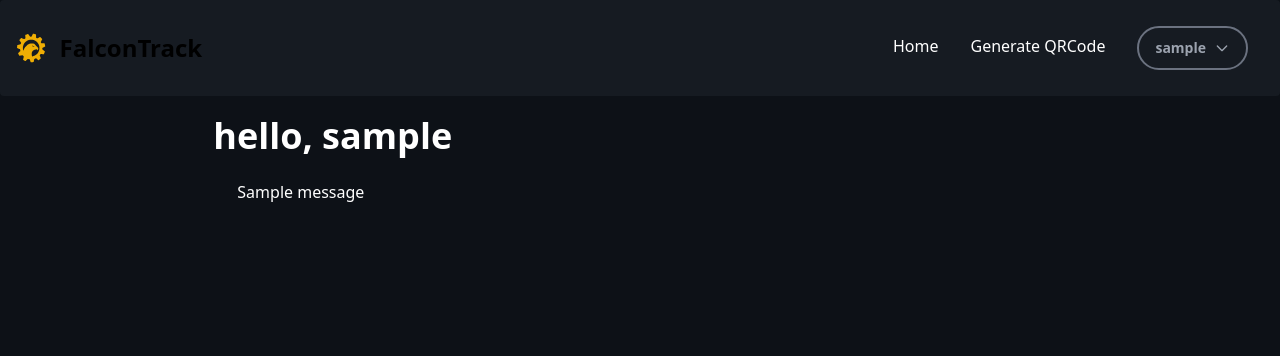
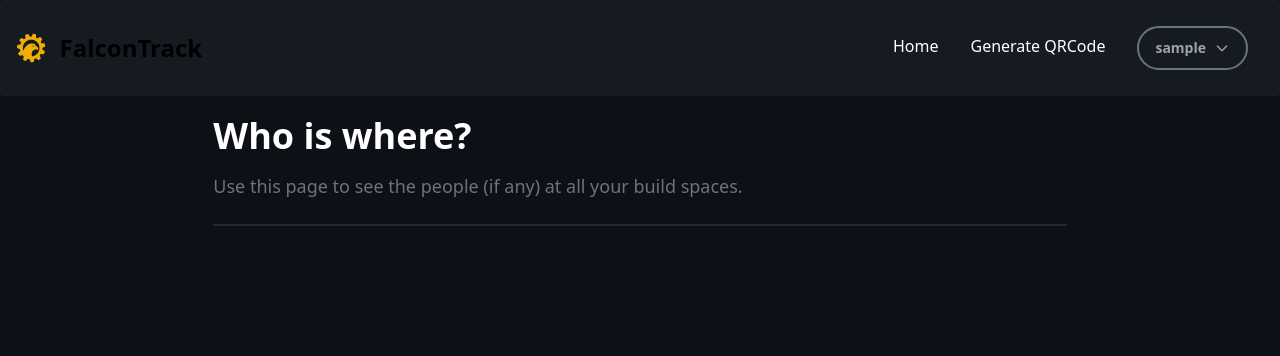
Before and after one commit to team4099/FalconTrack, a Flask app: page / in a window 1280 px wide. Shown: the top 356 px of the page. Run offline with Flask 2, Linux system fonts and the light colour scheme; the visitor is signed in with stand-in values (Sample User, id 1); data comes from the database, SQL or seed files in the repository; tables that the repository leaves empty hold one stand-in row (values such as "Sample post"); one stand-in notice (Sample message) is shown; some libraries are stand-ins or nearby versions.

Commit message:
display current locations of active students

```diff
--- a/app.py
+++ b/app.py
@@ -174,10 +174,26 @@ def set_base_param():
 
 @app.route("/")
 def homepage():
-
-    return render_template(
-        "index.html", title="Home", base=set_base_param(), flash_color="text-white"
-    )
+    if session["isLoggedIn"]:
+        students = Students.query.all()
+        locations = set()
+        active_students = set()
+        for student in students:
+            if student.checked_in:
+                active_students.add(student)
+                locations.add(
+                    Location.query.filter_by(name=student.cur_location).first()
+                )
+        return render_template(
+            "index.html",
+            title="Home",
+            base=set_base_param(),
+            flash_color="text-white",
+            locations=locations,
+            active_students=active_students,
+        )
+    else:
+        return redirect(url_for("login"))
 
 
 @app.route("/generate", methods=["GET", "POST"])
@@ -480,6 +496,10 @@ def process_attendance():
 
             location = Location.query.filter_by(name=location_name).first()
             if location != None:
+                if student.checked_in:
+                    student.cur_location = location_name
+                else:
+                    student.cur_location = None
                 lat_1, lng_1, lat_2, lng_2 = map(
                     math.radians,
                     [
--- a/templates/base.html
+++ b/templates/base.html
@@ -44,12 +44,13 @@
             <div class="hidden w-full md:block md:w-auto" id="navbar-default">
                 <ul
                     class="flex flex-col p-4 mt-4 rounded-lg md:flex-row md:space-x-8 md:mt-0 md:text-md md:font-medium md:border-0">
+
+                    {% if base["isLoggedIn"] %}
                     <li>
                         <a href="/"
                             class="mt-2 block py-2 pr-4 pl-3 text-white rounded hover:bg-gray-100 md:hover:bg-transparent md:border-0 md:hover:text-[#efae04] md:p-0 dark:text-gray-400 md:dark:hover:text-white dark:hover:bg-gray-700 dark:hover:text-white md:dark:hover:bg-transparent text-md"
                             aria-current="page"><span class="">Home</span></a>
                     </li>
-                    {% if base["isLoggedIn"] %}
                     <li>
                         <a href="/generate"
                             class="mt-2 block py-2 pr-4 pl-3 text-white rounded hover:bg-gray-100 md:hover:bg-transparent md:border-0 md:hover:text-[#efae04] md:p-0 dark:text-gray-400 md:dark:hover:text-white dark:hover:bg-gray-700 dark:hover:text-white md:dark:hover:bg-transparent text-md">Generate
--- a/templates/index.html
+++ b/templates/index.html
@@ -3,18 +3,25 @@
 {% block content %}
 <div class="w-2/3 mx-auto mt-5 mb-6">
     <h1 class="text-4xl text-white font-semibold ">
-        {% if base["isLoggedIn"] %}
-        {{ "hello, " + base["name"] }}
-        {% else %}
-        Home
-        {% endif %}
+        <h1 class="text-4xl text-white font-semibold ">Who is where?</h1>
+        <h2 class="text-lg text-gray-500 font-medium pb-6 border-b-2 border-gray-800 mb-6 mt-4">Use this page to see the
+            people
+            (if any) at all your build spaces.</h2>
+
+        {% for location in locations %}
+        <tr>
+            <td>{{ location.name }}</td>
+            {% for student in active_students %}
+        <tr>
+            {% if student.cur_location == location.name %}
+            {{ student.username }}
+            {% else %}
+            {% endif %}
+        </tr>
+        {% endfor %}
+        </tr>
+        {% endfor %}
     </h1>
-    {%- for category, message in get_flashed_messages(with_categories = true) %}
-    <div class="alert alert-danger p-6 {{ flash_color }}">
-        {{ message }}
-    </div>
-    {%- endfor %}
-
 </div>
 
 {% endblock content %}
```
